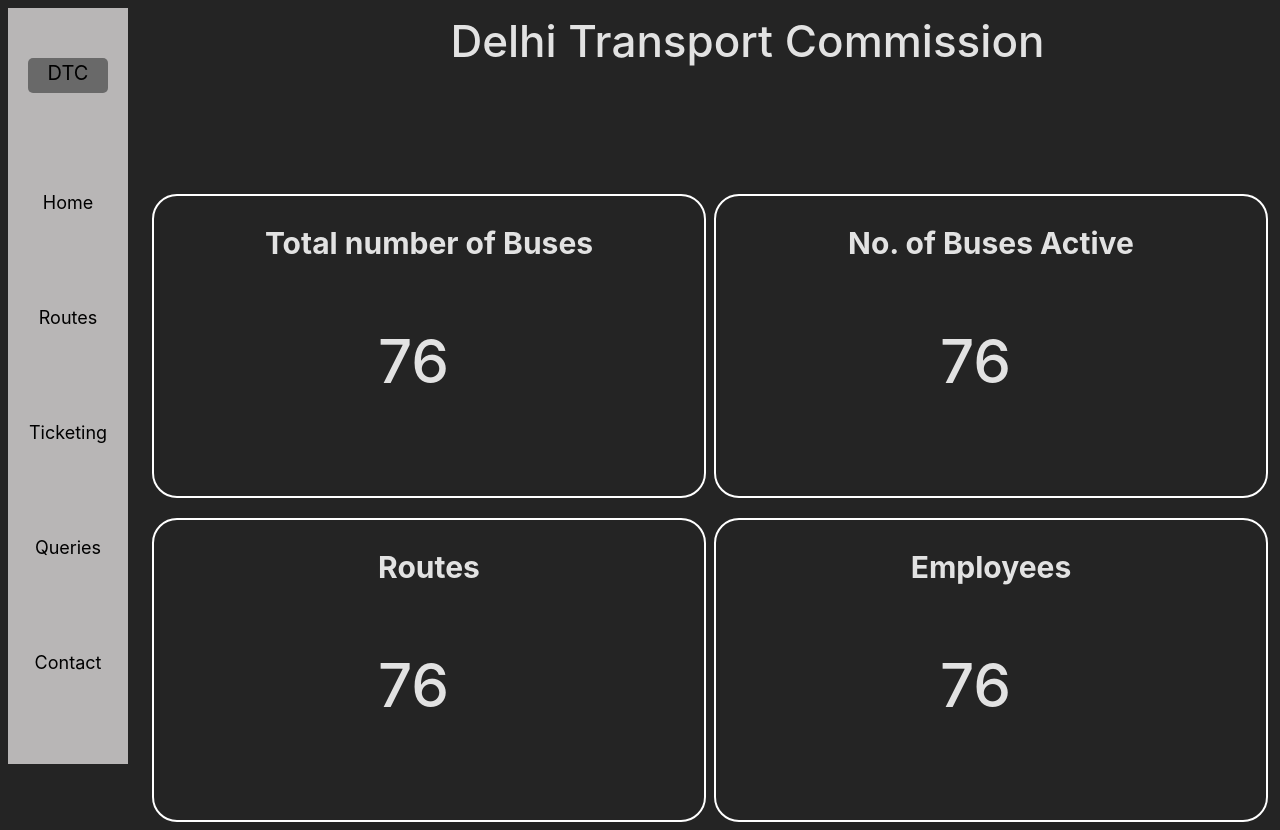
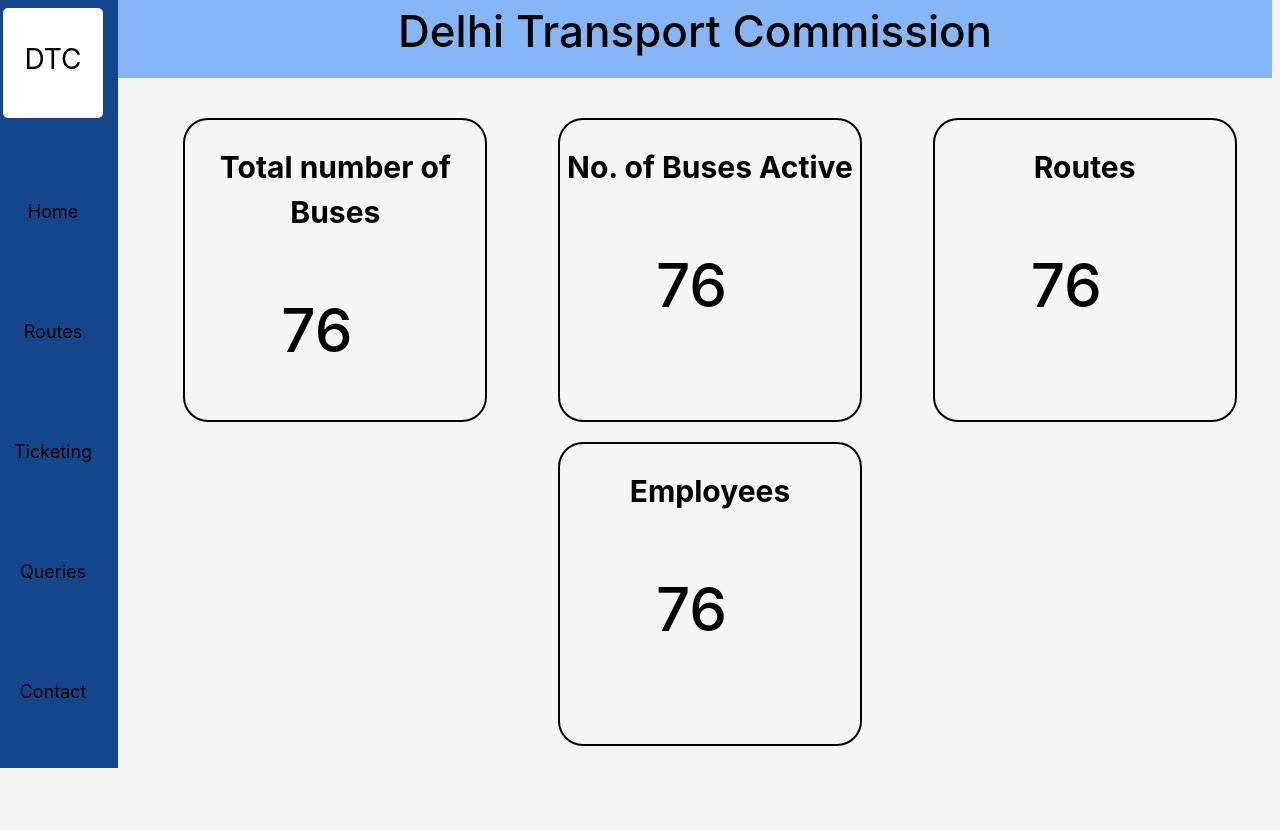
Before and after one commit to Aditya-NV-06/-Bus_manage, a React (Vite) app: page / in a window 1280 px wide. After the commit the page ends 800 px from the top, so only its background shows below. Built offline with nearby package versions, Linux system fonts and the light colour scheme.

Commit message:
changed Theme

```diff
--- a/src/App.css
+++ b/src/App.css
@@ -6,51 +6,66 @@
 .navbar{
   display: flex;
   flex-direction: column;
-  height: 756px;
-  width: 120px;
+  height: 780px;
+  width: 130px;
+  margin-left: -20px;
+  margin-top: -20px;
+  margin-bottom: -20px;
   position: fixed;
-  background-color: rgb(184, 182, 182);
+  background-color: rgb(20, 70, 141);
 }
 .navbar ul{
   list-style: none;
-  margin-top: 6rem;
-  margin-left: -20px;
+  margin-top: 5rem;
+  margin-left: -30px;
 }
 .navbar ul li{
      margin-top:5rem;
+
   }
 .navbar li a{
   text-decoration: none;
-  color: black;
+  color:black;
   font-size: 18px;
 
 }
+
 .nav-title{
-  width: 80px;
-  height: 35px;
- color: black;
- font-size: 20px;
- background-color: dimgrey;
+  width: 100px;
+  height: 80px;
+  color:black;
+ font-size: 28px;
+ background-color: white;
  text-align: center;
  border-radius: 5px;
- margin-left: 20px;
- margin-top: 50px;
+ margin-left: 15px;
+ margin-top: 20px;
+ padding-top: 30px;
+
 }
 .nav-item{
-  width: 80px;
-  height: 35px;
+  width: 100px;
+  height: 40px;
   text-align: center;
-
+  margin-left: 5px;
 }
 .nav-item:hover{
   background-color: rgb(255, 255, 255);
   border-radius: 10px;
+  color:black;
 }
 
 .title{
-  margin-left: 35%;
+  /* margin-left: 35%; */
   font-size: 44px;
   font-weight: 550;
+  background-color: #86B6F6;
+  width: 1490px;
+  height: 80px;
+  margin-left: 110px;
+  margin-top: -10px;
+  text-align: center;
+
 }
 main{
   margin-left: 140px;
@@ -60,15 +75,19 @@
   display: flex;
   flex-direction: row;
   flex-wrap: wrap;
-  justify-content: space-around;
-  margin-top: 100px;
+  justify-content:space-around;
+  margin-top: 20px;
 }
 .container{
-  width: 550px;
+  width: 300px;
   height: 300px;
-  border: 2px solid white;
+  border: 2px solid black;
   border-radius: 25px;
   margin-top: 20px;
+  transition: transform;
+}
+.container:hover{
+  transform:scale(1.1)
 }
 .container h2{
   text-align: center;
@@ -78,6 +97,5 @@
 .container span{
   font-size: 60px;
   font-weight: 500;
-  margin-left: 14rem;
-
+  margin-left: 6rem;
 }
--- a/src/index.css
+++ b/src/index.css
@@ -4,8 +4,8 @@
   font-weight: 400;
 
   color-scheme: light dark;
-  color: rgba(255, 255, 255, 0.87);
-  background-color: #242424;
+  color: black;
+  background-color: #F5F5F5;
 
   font-synthesis: none;
   text-rendering: optimizeLegibility;
```
